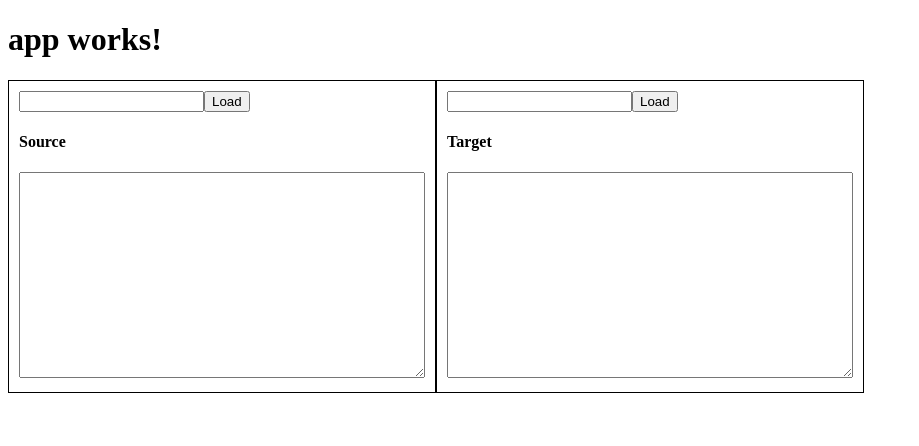
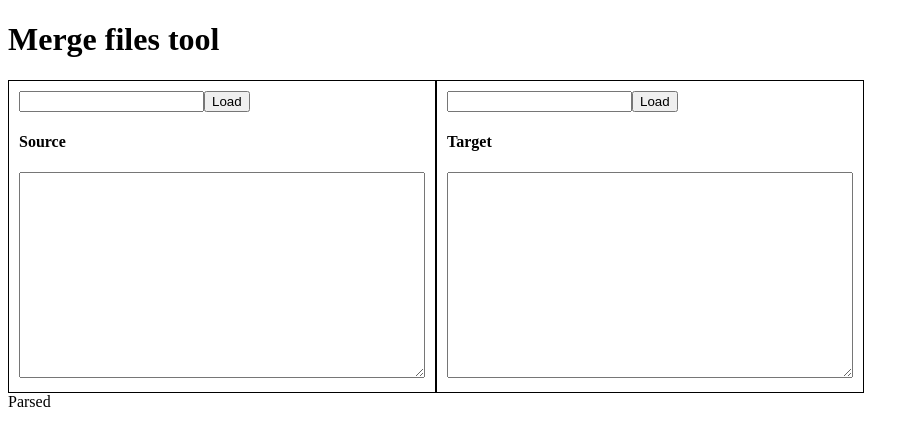
Before and after one commit to eugenebelov/merge-app, an Angular app: page / in a window 1280 px wide. Shown: the top 446 px of the page, without its empty margins (0-919 px from the left). Built offline with nearby package versions, Linux system fonts and the light colour scheme.

Commit message:
update main comp

```diff
--- a/src/app/app.component.html
+++ b/src/app/app.component.html
@@ -3,3 +3,4 @@
 </h1>
 
 <merge-view></merge-view>
+<parsed-result></parsed-result>
--- a/src/app/app.component.ts
+++ b/src/app/app.component.ts
@@ -6,5 +6,5 @@ import { Component } from '@angular/core';
   styleUrls: ['./app.component.css']
 })
 export class AppComponent {
-  title = 'app works!';
+  title = 'Merge files tool';
 }
--- a/src/app/app.module.ts
+++ b/src/app/app.module.ts
@@ -6,12 +6,14 @@ import { HttpModule } from '@angular/http';
 import { AppComponent } from './app.component';
 import { FileLoader } from './fileLoader/fileLoader.component';
 import { MergeView } from './mergeView/mergeView.component';
+import { ParsedResult } from './parsed/parsedResult.component';
 
 @NgModule({
   declarations: [
     AppComponent,
     FileLoader,
-    MergeView
+    MergeView,
+    ParsedResult
   ],
   imports: [
     BrowserModule,
```
